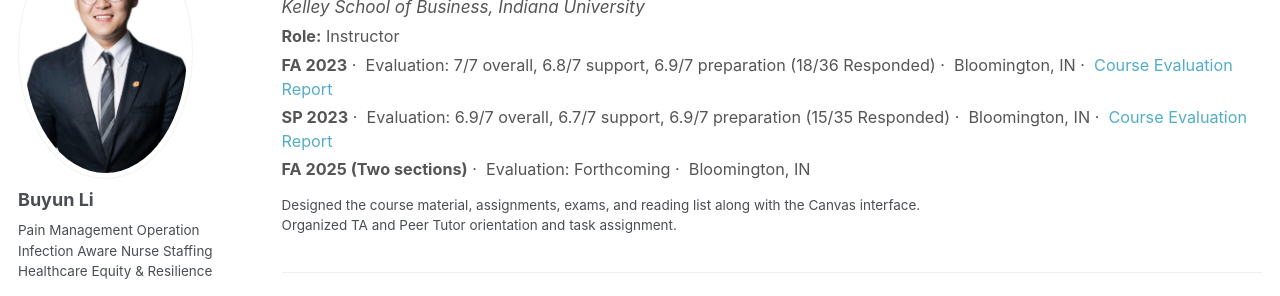
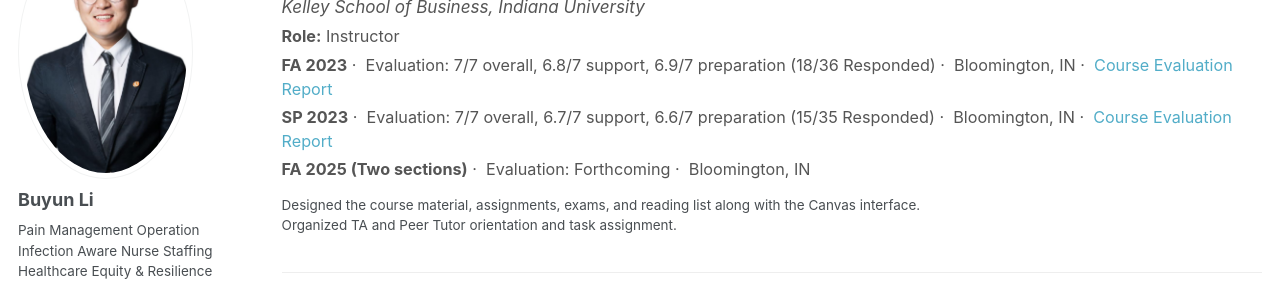
Before and after one commit to BuyunLi/BuyunLi.github.io, a Jekyll site: the page built from _pages/teaching.html, in a window 1280 px wide and 1065 px high. Shown: the part 160-456 px from the top of the window. Built offline with Jekyll 4.4.1, drawn with Linux system fonts in a browser that asks for light colours; some web fonts are replaced.

Commit message:
Update 2014-spring-teaching-1.md

```diff
--- a/_teaching/2014-spring-teaching-1.md
+++ b/_teaching/2014-spring-teaching-1.md
@@ -11,7 +11,7 @@ semesters:
     evaluation_pdf: /assets/class eval 2023 sp.pdf
   - semester: "SP 2023"
     role: "Instructor"
-    evaluation: "6.9/7 overall, 6.7/7 support, 6.9/7 preparation (15/35 Responded)"
+    evaluation: "7/7 overall, 6.7/7 support, 6.6/7 preparation (15/35 Responded)"
     location: "Bloomington, IN"
     evaluation_pdf: /assets/class eval 2023 fall.pdf
   - semester: "FA 2025 (Two sections)"
```
